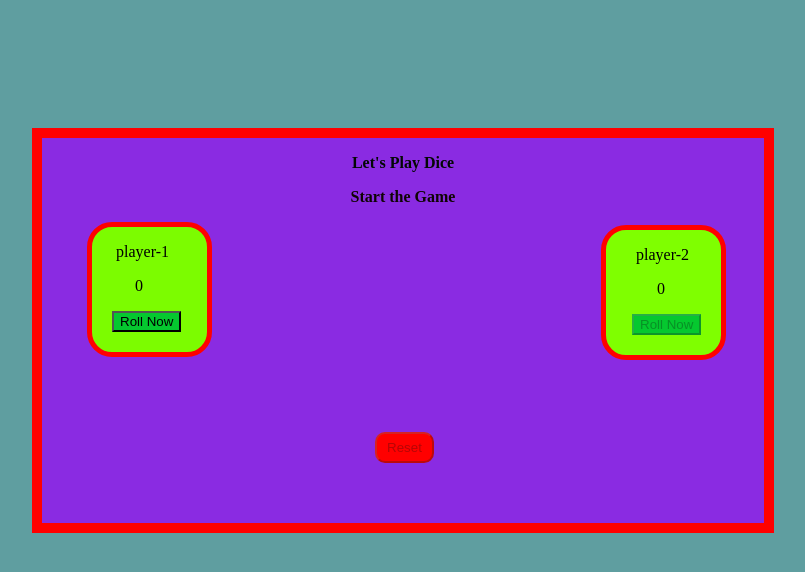
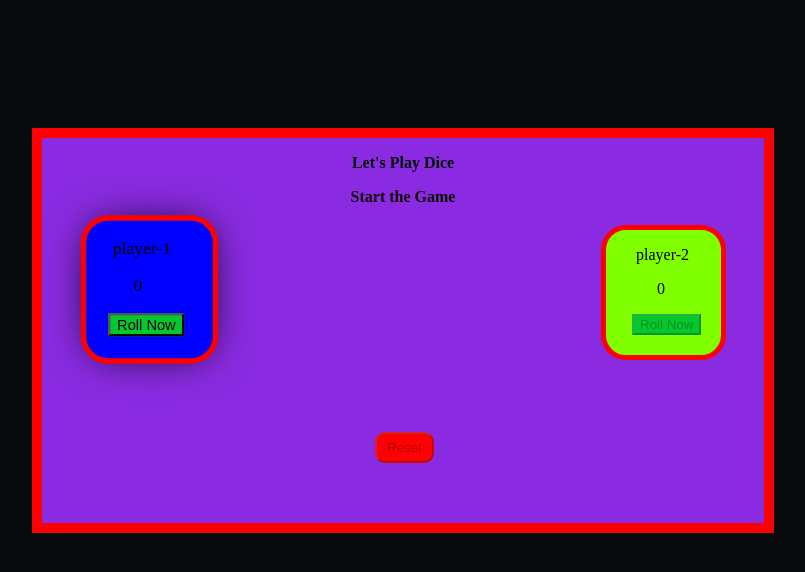
Before and after one commit to jermieo/Dice_game, a plain HTML site: page index.html in a window 1280 px wide. In both pictures the pointer is over the element 482 px from the left and 289 px from the top of the page. Shown: the whole page, without its empty margins (333-1138 px from the left). Drawn offline with nearby package versions, Linux system fonts and the light colour scheme.

Commit message:
div-box shadow add

```diff
--- a/index.css
+++ b/index.css
@@ -45,7 +45,7 @@ img{
     width: 88px;
 }
 body{
-    background-color: cadetblue;
+    background-color: rgb(7, 10, 10);
 }
 .p2{
     margin-left: 24px;
@@ -74,3 +74,14 @@ body{
     background-color: red;
     border-radius: 10px;
 }
+
+.div1:hover{
+    background-color: blue;
+    transform: scale(1.10);
+    box-shadow: 0 0 40px -10px;
+}
+.div2:hover{
+    background-color: blue;
+    transform: scale(1.10);
+    box-shadow: 0 0 40px -10px;
+}
```
